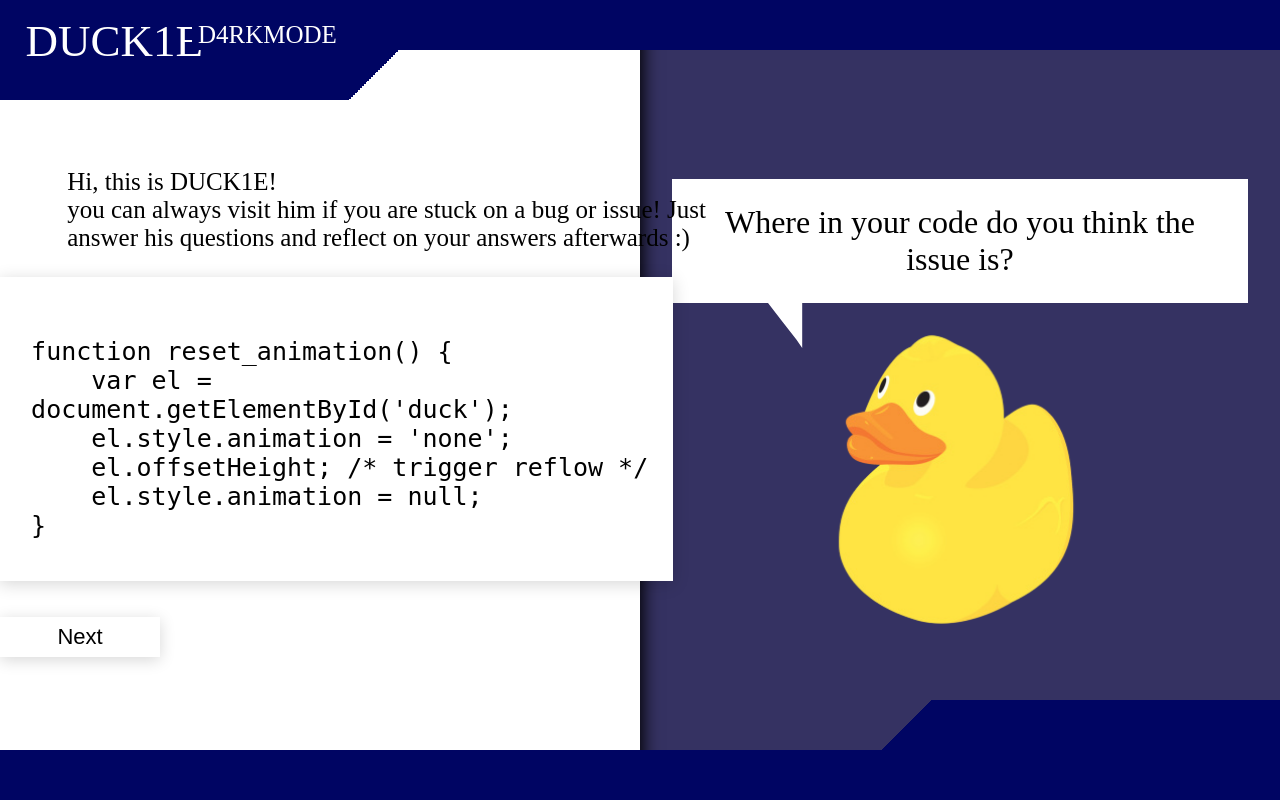
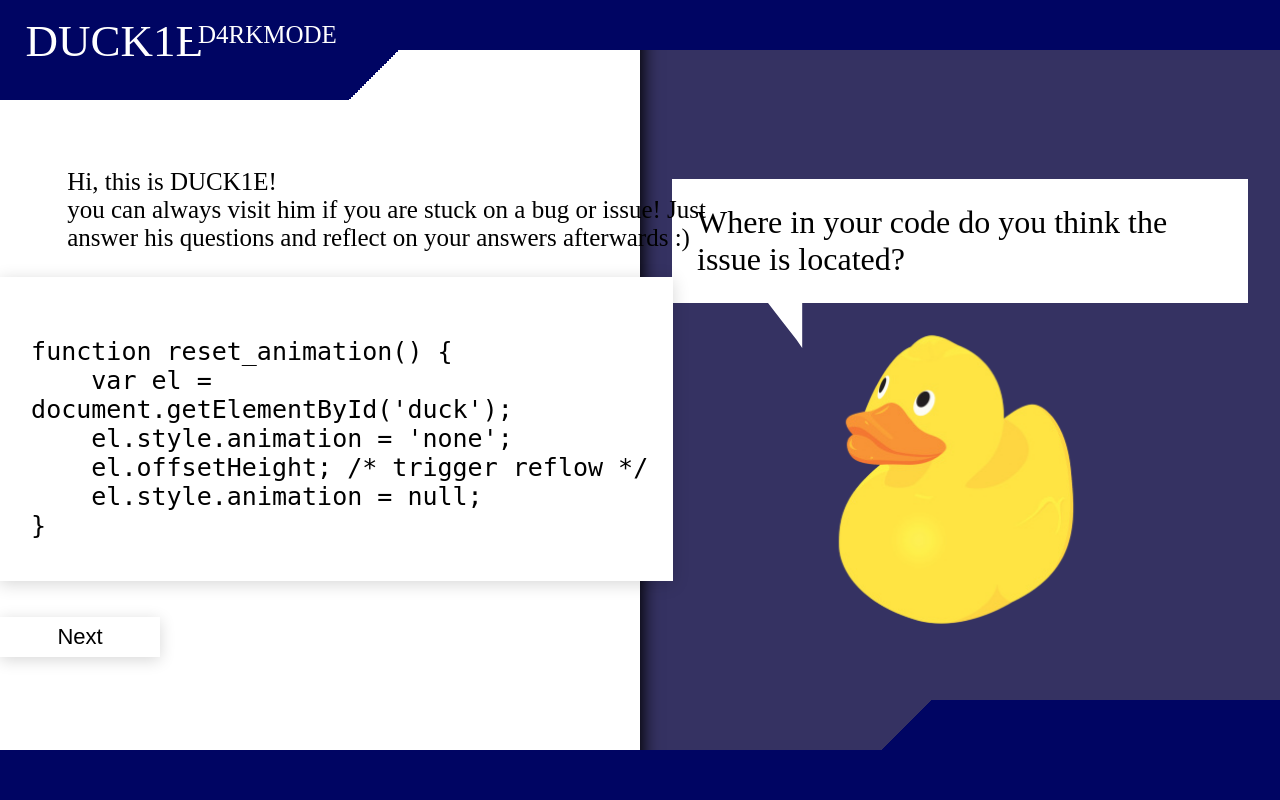
Before and after one commit to Tim-van-Gemert/DUCK1E, a PHP site: page / in a window 1280 px wide. Run offline with PHP 8.4, Linux system fonts and the light colour scheme.

Commit message:
Changed the text alignment from center to left in the duck-text

```diff
--- a/index.html
+++ b/index.html
@@ -95,7 +95,7 @@ function reset_animation() {
     <div class="main-right" >
         <div class="duckblock">
             <div class="speech-box">
-            <div class="duck-text" id="question-1-text">Where in your code do you think the issue is?</div>
+            <div class="duck-text" id="question-1-text">Where in your code do you think the issue is located?</div>
 
             <div class="duck-text" id="question-2-text">What do you think the issue in your code is?</div>
 
--- a/style.css
+++ b/style.css
@@ -121,7 +121,7 @@ html, body{
     background-color: white;
     font-size: 32px;
     border-bottom-left-radius: 0px !important;
-    text-align: center;
+    text-align: left;
     max-width: 650px;
     word-wrap: break-word;
     font-family: "Yu Gothic Light";
```
